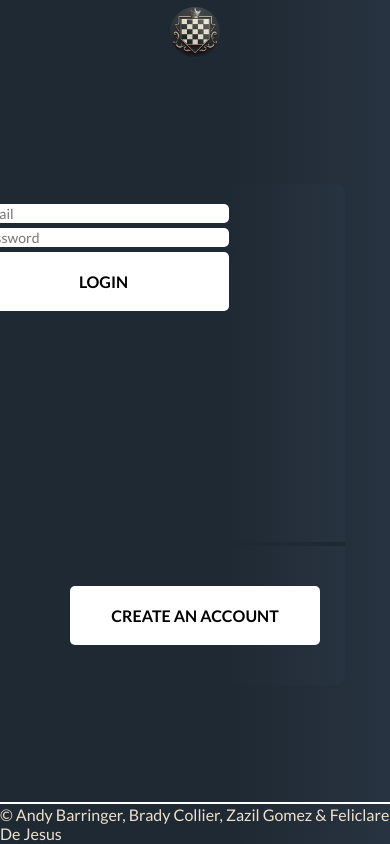
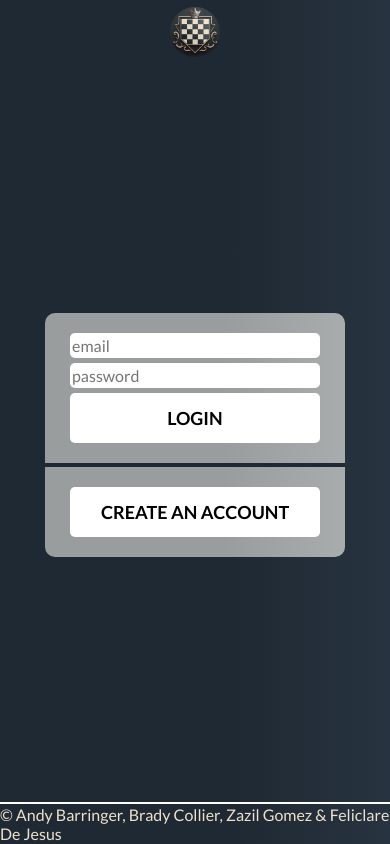
Before and after one commit to wabarringer/Friends-In-Check-FRONT, a React (Create React App) app: page /login in a window 390 px wide. Built offline with nearby package versions, Linux system fonts and the light colour scheme; no server answers.

Commit message:
updated login box so it doesn't look droopy

```diff
--- a/src/components/pages/Login/style.css
+++ b/src/components/pages/Login/style.css
@@ -1,19 +1,19 @@
 .loginDiv {
   display: flex;
   flex-direction: column;
+  justify-content: center;
+  align-items: center;
   width: 25vw;
   height: auto;
-  background: var(--g1-g);
+  background: var(--g3-g);
   border-radius: 10px;
 }
 
 #login {
   display: flex;
   flex-direction: column;
-  background-color: var(--g3-g);
   justify-content: top;
   align-items: center;
-  min-height: 40vh;
   width: 30vw;
   padding: 20px 0px;
   border-radius: 10px;
@@ -34,11 +34,12 @@
 }
 
 .loginDiv input {
+  height: 25px;
   width: 20vw;
   margin-bottom: 5px;
   border-radius: 5px;
   border: none;
-  font-size: 14px;
+  font-size: 16px;
 }
 
 .loginDiv button,
@@ -46,23 +47,16 @@
   border: none;
   background-color: white;
   border-radius: 5px;
-  height: 7vh;
+  height: 50px;
   width: 20vw;
-  font-size: 16px;
+  font-size: 18px;
   font-weight: bold;
 }
 
 /* =============== mobile =============== */
 @media all and (max-width: 600px) {
-  section {
-    display: flex;
-    justify-content: space-around;
-  }
-
   .loginDiv {
-    min-height: 200px;
     min-width: 300px;
-    margin: 10px;
   }
 
   .loginDiv input {
@@ -71,12 +65,6 @@
 
   .loginDiv button,
   #createAcct button {
-    min-height: 10px;
     min-width: 250px;
   }
-
-  #createAcct {
-    margin-top: 20px;
-    padding: 40px;
-  }
 }
--- a/src/index.css
+++ b/src/index.css
@@ -44,7 +44,7 @@
 }
 
 .root {
-  background-color: var(--g1);
+  background-color: var(--g1-g);
 }
 
 a {
@@ -64,7 +64,6 @@ header {
   display: flex;
   justify-content: space-around;
   align-items: center;
-  background-color: var(--g1);
   background: var(--g1-g);
   min-height: 8vh;
   align-items: center;
@@ -99,7 +98,6 @@ footer {
   display: flex;
   justify-content: center;
   align-items: center;
-  background-color: var(--g1);
   background: var(--g1-g);
   position: absolute;
   bottom: 0;
```
